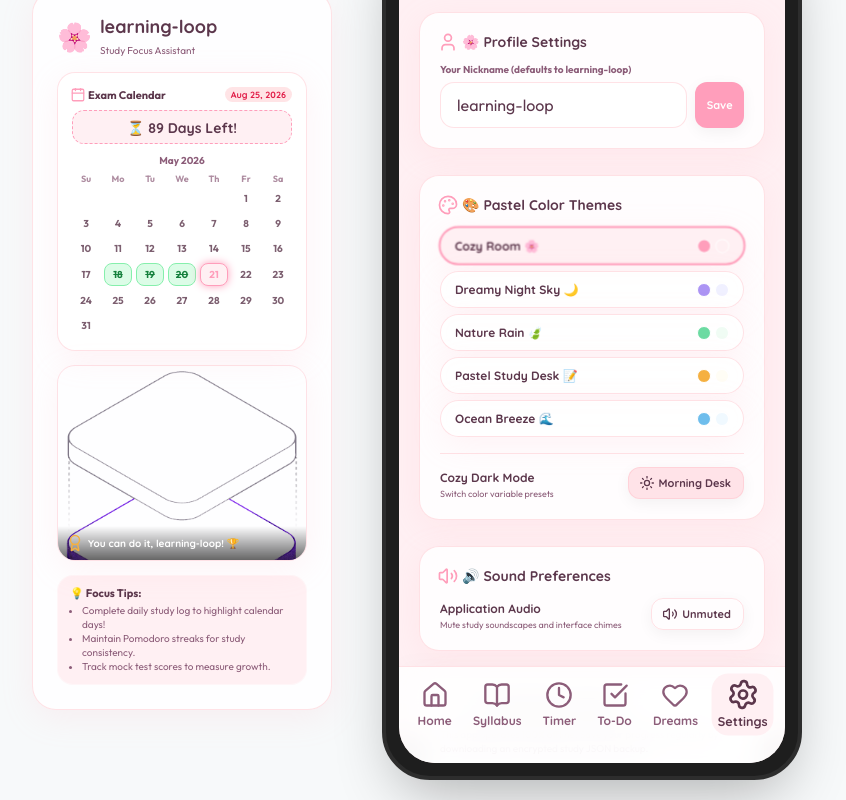
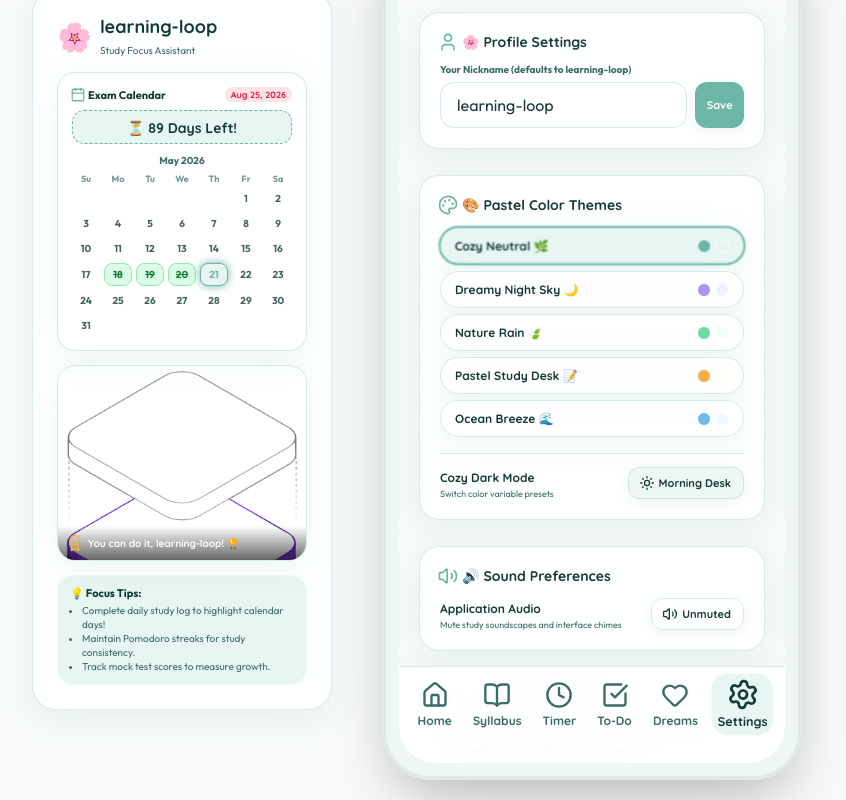
Before and after one commit to TechieCharan/bujjithalli-app, a React (Vite) app: page / in a window 1280 px wide. Both pictures are taken after a click on the button "Settings". Shown: the part 100-900 px from the top of the page, without its empty margins (223-1069 px from the left). Built offline with nearby package versions, Linux system fonts and the light colour scheme.

Commit message:
makeing neutral

```diff
--- a/src/components/FlashcardsView.tsx
+++ b/src/components/FlashcardsView.tsx
@@ -14,7 +14,7 @@
 
 // 10 General Study Challenge questions to backfill short PDF uploads
 const STUDY_CHALLENGE_TEMPLATES = [
-  { front: "Who is known as the Father of the Indian Constitution?", back: "Dr. B. R. Ambedkar" },
+  { front: "Who is widely regarded as the principal architect of the Indian Constitution?", back: "Dr. B. R. Ambedkar" },
   { front: "Which article of the Indian Constitution guarantees the Right to Equality?", back: "Article 14" },
   { front: "What is the powerhouse of the cell?", back: "Mitochondria" },
   { front: "What is the value of acceleration due to gravity on Earth's surface?", back: "9.8 m/s^2" },
--- a/src/components/Settings.tsx
+++ b/src/components/Settings.tsx
@@ -138,7 +138,7 @@
         <div style={{ display: 'flex', flexDirection: 'column', gap: '6px' }}>
           {/* Themes list */}
           {[
-            { id: 'cozy-room', name: 'Cozy Room 🌸', color1: '#ff9ebb', color2: '#fff0f3' },
+            { id: 'cozy-room', name: 'Cozy Neutral 🌿', color1: '#6cb6a6', color2: '#e7f6f2' },
             { id: 'night-sky', name: 'Dreamy Night Sky 🌙', color1: '#ac94f4', color2: '#f0f0ff' },
             { id: 'nature-rain', name: 'Nature Rain 🍃', color1: '#6cdba2', color2: '#f0fcf4' },
             { id: 'study-desk', name: 'Pastel Study Desk 📝', color1: '#f5b041', color2: '#fffdf5' },
--- a/src/index.css
+++ b/src/index.css
@@ -12,38 +12,45 @@
   --border-radius-cute: 24px;
   --border-radius-pill: 999px;
   --border-radius-card: 20px;
+  /* Frame & outer shell defaults (overridden by themes) */
+  --frame-bg: #1e1e1e;
+  --frame-border: #2d2d2d;
 }
 
 /* --- THEMES --- */
 
 /* 1. Cozy Room Theme 🌸 */
 .theme-cozy-room {
-  --bg-primary: #fff0f3;
-  --bg-secondary: #ffe3e8;
-  --glass-bg: rgba(255, 255, 255, 0.85);
-  --glass-border: rgba(255, 182, 193, 0.4);
-  --text-primary: #5c374c;
-  --text-secondary: #8c5d79;
-  --accent: #ff9ebb;
-  --accent-hover: #ff7e9e;
-  --accent-light: #fff0f3;
-  --accent-color: #ff9ebb;
-  --theme-color: #ff9ebb;
-  --panel-shadow: 0 8px 32px rgba(255, 182, 193, 0.15);
+  --bg-primary: #f7faf9;
+  --bg-secondary: #eef7f3;
+  --glass-bg: rgba(255, 255, 255, 0.88);
+  --glass-border: rgba(140, 200, 185, 0.35);
+  --text-primary: #153b37;
+  --text-secondary: #3b6b66;
+  --accent: #6cb6a6;
+  --accent-hover: #4aa58f;
+  --accent-light: #e7f6f2;
+  --accent-color: #6cb6a6;
+  --theme-color: #6cb6a6;
+  --panel-shadow: 0 8px 32px rgba(108, 182, 162, 0.12);
+  --frame-bg: var(--bg-secondary);
+  --frame-border: rgba(0, 0, 0, 0.06);
 }
 
 .theme-cozy-room.dark-mode {
-  --bg-primary: #21151a;
-  --bg-secondary: #2f1e25;
-  --glass-bg: rgba(38, 25, 31, 0.8);
-  --glass-border: rgba(255, 182, 193, 0.15);
-  --text-primary: #ffd6e0;
-  --text-secondary: #b891a2;
-  --accent: #ff85a1;
-  --accent-hover: #ff5c8a;
-  --accent-light: rgba(255, 133, 161, 0.08);
-  --theme-color: #ff85a1;
-  --panel-shadow: 0 8px 32px rgba(0, 0, 0, 0.3);
+  --bg-primary: #0f2622;
+  --bg-secondary: #132f2b;
+  --glass-bg: rgba(18, 34, 31, 0.82);
+  --glass-border: rgba(108, 182, 162, 0.12);
+  --text-primary: #dff7ef;
+  --text-secondary: #8fbfb3;
+  --accent: #58a789;
+  --accent-hover: #3f8f74;
+  --accent-light: rgba(92, 182, 154, 0.08);
+  --theme-color: #58a789;
+  --panel-shadow: 0 8px 32px rgba(0, 0, 0, 0.36);
+  --frame-bg: #160f12;
+  --frame-border: rgba(255, 182, 193, 0.15);
 }
 
 /* 2. Dreamy Night Sky 🌙 */
@@ -60,6 +67,8 @@
   --accent-color: #ac94f4;
   --theme-color: #ac94f4;
   --panel-shadow: 0 8px 32px rgba(186, 170, 255, 0.15);
+  --frame-bg: var(--bg-secondary);
+  --frame-border: rgba(0, 0, 0, 0.06);
 }
 
 .theme-night-sky.dark-mode {
@@ -74,6 +83,8 @@
   --accent-light: rgba(172, 148, 244, 0.08);
   --theme-color: #9d82f3;
   --panel-shadow: 0 8px 32px rgba(0, 0, 0, 0.4);
+  --frame-bg: #07071a;
+  --frame-border: rgba(172, 148, 244, 0.12);
 }
 
 /* 3. Nature Rain 🍃 */
@@ -90,6 +101,8 @@
   --accent-color: #6cdba2;
   --theme-color: #6cdba2;
   --panel-shadow: 0 8px 32px rgba(167, 243, 208, 0.15);
+  --frame-bg: var(--bg-secondary);
+  --frame-border: rgba(0, 0, 0, 0.06);
 }
 
 .theme-nature-rain.dark-mode {
@@ -104,6 +117,8 @@
   --accent-light: rgba(108, 219, 162, 0.08);
   --theme-color: #52ce90;
   --panel-shadow: 0 8px 32px rgba(0, 0, 0, 0.35);
+  --frame-bg: #07130d;
+  --frame-border: rgba(108, 219, 162, 0.12);
 }
 
 /* 4. Pastel Study Desk 📝 */
@@ -120,6 +135,8 @@
   --accent-color: #f5b041;
   --theme-color: #f5b041;
   --panel-shadow: 0 8px 32px rgba(245, 176, 65, 0.1);
+  --frame-bg: var(--bg-secondary);
+  --frame-border: rgba(0, 0, 0, 0.06);
 }
 
 .theme-study-desk.dark-mode {
@@ -134,6 +151,8 @@
   --accent-light: rgba(245, 176, 65, 0.08);
   --theme-color: #eb9e22;
   --panel-shadow: 0 8px 32px rgba(0, 0, 0, 0.35);
+  --frame-bg: #141108;
+  --frame-border: rgba(245, 176, 65, 0.12);
 }
 
 /* 5. Ocean Breeze 🌊 */
@@ -150,6 +169,8 @@
   --accent-color: #6ebdec;
   --theme-color: #6ebdec;
   --panel-shadow: 0 8px 32px rgba(186, 230, 253, 0.15);
+  --frame-bg: var(--bg-secondary);
+  --frame-border: rgba(0, 0, 0, 0.06);
 }
 
 .theme-ocean-breeze.dark-mode {
@@ -164,6 +185,8 @@
   --accent-light: rgba(110, 189, 236, 0.08);
   --theme-color: #52ade4;
   --panel-shadow: 0 8px 32px rgba(0, 0, 0, 0.35);
+  --frame-bg: #05141a;
+  --frame-border: rgba(110, 189, 236, 0.12);
 }
 
 /* --- BASE STYLES --- */
@@ -176,8 +199,8 @@
 
 body {
   font-family: var(--font-main);
-  background-color: #f7f9fa;
-  color: #333;
+  background-color: var(--bg-primary);
+  color: var(--text-primary);
   min-height: 100vh;
   display: flex;
   justify-content: center;
@@ -209,14 +232,14 @@
 .phone-simulator-frame {
   width: 420px;
   height: 860px;
-  background: #1e1e1e;
+  background: var(--frame-bg);
   border-radius: 48px;
   padding: 13px;
   box-shadow: 0 25px 60px -15px rgba(0, 0, 0, 0.3);
   position: relative;
   display: flex;
   flex-direction: column;
-  border: 4px solid #2d2d2d;
+  border: 4px solid var(--frame-border);
 }
 
 /* Camera punch-hole */
```
Also changed, not shown: 1 other file (tests, documents, lock files or other folders).
